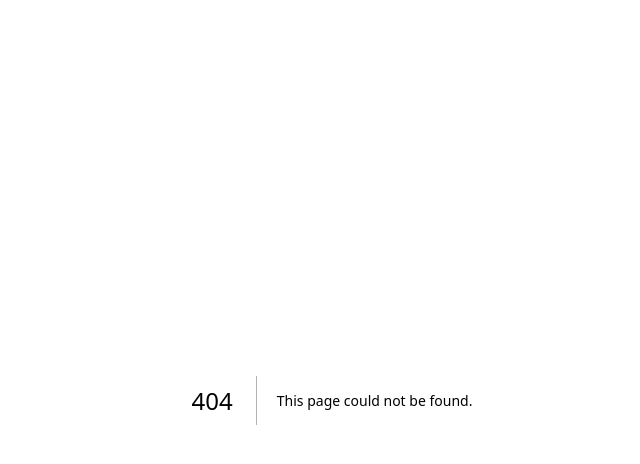
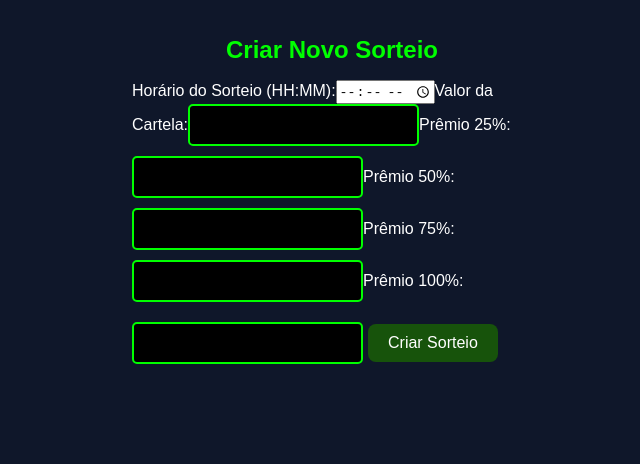
Before and after one commit to blinbingo/kombi, a Next.js app: page /admin/novo in a window 1280 px wide. Before the commit this address had no page. Shown: the top 464 px of the page, without its empty margins (308-948 px from the left). Built offline with nearby package versions, Linux system fonts and the light colour scheme.

Commit message:
Create novo.js

```diff
--- /dev/null
+++ b/pages/admin/novo.js
@@ -0,0 +1,122 @@
+import React, { useState } from "react";
+import { supabase } from "../../utils/supabaseClient";
+
+export default function NovoSorteio() {
+  const [horario, setHorario] = useState("");
+  const [valorCartela, setValorCartela] = useState("");
+  const [premios, setPremios] = useState({ 25: "", 50: "", 75: "", 100: "" });
+  const [mensagem, setMensagem] = useState("");
+  const [cartelasGeradas, setCartelasGeradas] = useState([]);
+
+  const gerarNumeros = () => {
+    const numeros = new Set();
+    while (numeros.size < 24) {
+      numeros.add(Math.floor(Math.random() * 60) + 1);
+    }
+    return Array.from(numeros);
+  };
+
+  const gerarCodigoSorteio = () => {
+    const agora = new Date();
+    const dia = String(agora.getDate()).padStart(2, '0');
+    const mes = String(agora.getMonth() + 1).padStart(2, '0');
+    const ano = agora.getFullYear();
+    const hora = String(agora.getHours()).padStart(2, '0');
+    const minuto = String(agora.getMinutes()).padStart(2, '0');
+    const segundo = String(agora.getSeconds()).padStart(2, '0');
+    return `BLIN-${dia}${mes}${ano}-${hora}${minuto}${segundo}`;
+  };
+
+  const exportarCSV = () => {
+    const linhas = cartelasGeradas.map((cartela, i) =>
+      [`C${String(i + 1).padStart(4, "0")}`, ...cartela].join(",")
+    );
+    const csvContent = "data:text/csv;charset=utf-8," + ["CÓDIGO,NUMEROS", ...linhas].join("\n");
+    const encodedUri = encodeURI(csvContent);
+    const link = document.createElement("a");
+    link.setAttribute("href", encodedUri);
+    link.setAttribute("download", "cartelas.csv");
+    document.body.appendChild(link);
+    link.click();
+    document.body.removeChild(link);
+  };
+
+  const criarSorteio = async () => {
+    setMensagem("Criando sorteio...");
+    const codigo = gerarCodigoSorteio();
+    const dataSorteio = new Date();
+    const [h, m] = horario.split(":");
+    dataSorteio.setHours(Number(h));
+    dataSorteio.setMinutes(Number(m));
+    const sorteio = {
+      codigoSorteio: codigo,
+      data: dataSorteio.toISOString(),
+      valorCartela: parseFloat(valorCartela),
+      premio25: parseFloat(premios[25]),
+      premio50: parseFloat(premios[50]),
+      premio75: parseFloat(premios[75]),
+      premio100: parseFloat(premios[100])
+    };
+
+    const { error } = await supabase.from("bingo").insert([sorteio]);
+    if (error) {
+      setMensagem("Erro ao salvar sorteio!");
+      return;
+    }
+
+    const novasCartelas = [];
+    for (let i = 0; i < 200; i++) {
+      novasCartelas.push({ codigoSorteio: codigo, numeros: gerarNumeros() });
+    }
+
+    const { error: erroCartelas } = await supabase.from("cartelas").insert(novasCartelas);
+    if (erroCartelas) {
+      setMensagem("Erro ao salvar cartelas!");
+      return;
+    }
+
+    setCartelasGeradas(novasCartelas.map(c => c.numeros));
+    setMensagem("✅ Sorteio e cartelas criadas com sucesso!");
+  };
+
+  return (
+    <div style={{ backgroundColor: "#0f172a", color: "white", minHeight: "100vh", padding: "20px" }}>
+      <h1 style={{ textAlign: "center", color: "#00ff00", fontSize: "24px" }}>
+        Criar Novo Sorteio
+      </h1>
+      <div style={{ maxWidth: "400px", margin: "0 auto" }}>
+        <label>Horário do Sorteio (HH:MM):</label>
+        <input type="time" value={horario} onChange={e => setHorario(e.target.value)} />
+
+        <label>Valor da Cartela:</label>
+        <input type="number" value={valorCartela} onChange={e => setValorCartela(e.target.value)} />
+
+        <label>Prêmio 25%:</label>
+        <input type="number" value={premios[25]} onChange={e => setPremios(p => ({ ...p, 25: e.target.value }))} />
+
+        <label>Prêmio 50%:</label>
+        <input type="number" value={premios[50]} onChange={e => setPremios(p => ({ ...p, 50: e.target.value }))} />
+
+        <label>Prêmio 75%:</label>
+        <input type="number" value={premios[75]} onChange={e => setPremios(p => ({ ...p, 75: e.target.value }))} />
+
+        <label>Prêmio 100%:</label>
+        <input type="number" value={premios[100]} onChange={e => setPremios(p => ({ ...p, 100: e.target.value }))} />
+
+        <button onClick={criarSorteio} style={{ marginTop: "12px" }}>
+          Criar Sorteio
+        </button>
+
+        {cartelasGeradas.length > 0 && (
+          <button onClick={exportarCSV} style={{ marginTop: "10px", marginLeft: "10px" }}>
+            Exportar Cartelas (.CSV)
+          </button>
+        )}
+
+        {mensagem && (
+          <p style={{ marginTop: "20px", textAlign: "center", fontWeight: "bold" }}>{mensagem}</p>
+        )}
+      </div>
+    </div>
+  );
+}
```
